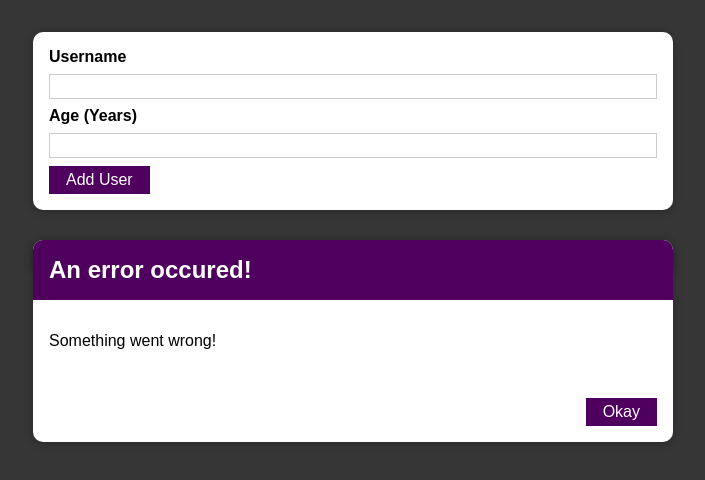
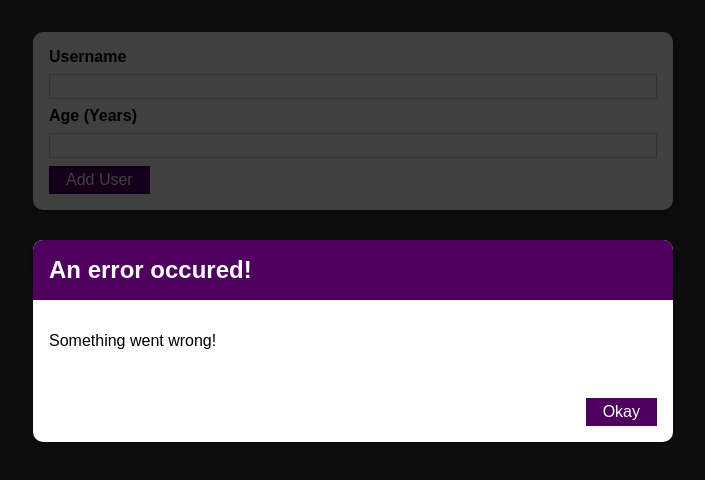
Before and after one commit to leezhiqin96/react-complete-guide, a React (Create React App) app in the folder Add-Users-Practice-Project/: page / in a window 1280 px wide. Shown: the top 480 px of the page, without its empty margins (287-992 px from the left). Built offline with nearby package versions, Linux system fonts and the light colour scheme.

Commit message:
ErrorModal minus functionality

```diff
--- a/Add-Users-Practice-Project/src/components/UI/ErrorModal.js
+++ b/Add-Users-Practice-Project/src/components/UI/ErrorModal.js
@@ -6,6 +6,8 @@ import classes from "./ErrorModal.module.css";
 
 const ErrorModal = (props) => {
   return (
+    <div>
+      <div className={classes.backdrop} />
       <Card className={classes.modal}>
         <header className={classes.header}>
           <h2>{props.title}</h2>
@@ -17,6 +19,7 @@ const ErrorModal = (props) => {
           <Button>Okay</Button>
         </footer>
       </Card>
+    </div>
   );
 };
 
```
Also changed, not shown: 1 other file (tests, documents, lock files or other folders). Lines whose indentation alone changed are shown as unchanged.
